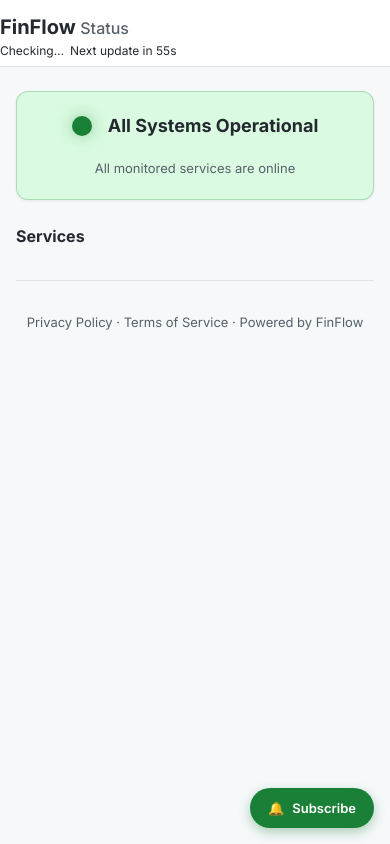
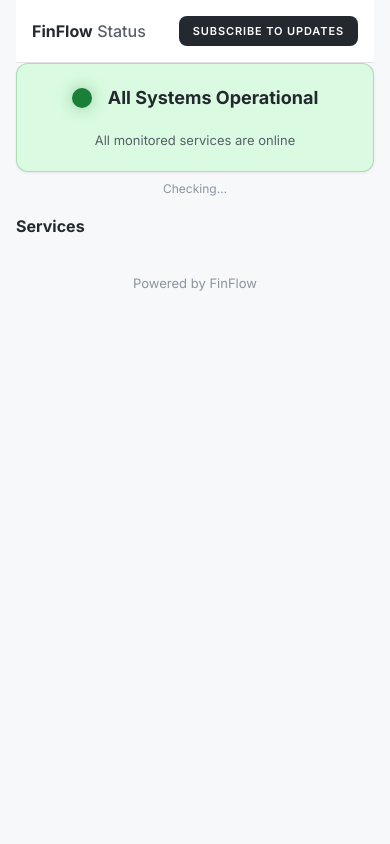
Before and after one commit to sa-munshi/finflow-status, a website: page public/index.html in a window 390 px wide. Drawn offline with Linux system fonts and the light colour scheme; no server answers.

Commit message:
Fix: header subscribe button, remove floating btn, clean footer

```diff
--- a/public/index.html
+++ b/public/index.html
@@ -13,19 +13,17 @@ body{font-family:'Inter',system-ui,-apple-system,sans-serif;background:#f6f8fa;c
 /* ── Container (mobile-first) ── */
 .container{max-width:100%;padding:0 16px}
 
-/* ── Header (sticky) ── */
-.header{position:sticky;top:0;z-index:50;background:#fff;border-bottom:1px solid #e1e4e8;padding:12px 0 6px;margin:0 -16px 24px}
+/* ── Header ── */
+.header{display:flex;align-items:center;justify-content:space-between;padding:20px 24px;background:#fff;border-bottom:1px solid #e1e4e8;position:static}
 .logo-row{display:flex;align-items:center;gap:8px}
 .logo-img{width:32px;height:32px;border-radius:6px}
-.brand{font-size:20px;font-weight:700;color:#24292f}
+.brand{font-size:18px;font-weight:700;color:#24292f}
 .brand-muted{font-weight:500;color:#57606a}
-.header-meta{font-size:12px;color:#57606a;line-height:1.4}
-.meta-right{display:flex;align-items:baseline;gap:4px}
-.meta-right div{white-space:nowrap}
-.meta-right>#countdown{white-space:nowrap}
+.subscribe-btn{background:#24292f;color:#fff;border:none;padding:10px 20px;border-radius:8px;font-size:12px;font-weight:600;letter-spacing:.08em;text-transform:uppercase;cursor:pointer;white-space:nowrap;transition:background .2s;font-family:inherit}
+.subscribe-btn:hover{background:#444}
 
 /* ── Hero ── */
-.hero{background:#fff;border-radius:12px;box-shadow:0 1px 3px rgba(0,0,0,0.08);border:1px solid #e1e4e8;padding:32px;display:flex;align-items:center;justify-content:center;gap:16px;margin-bottom:24px;text-align:center;flex-wrap:wrap;transition:background .3s ease,border-color .3s ease}
+.hero{background:#fff;border-radius:12px;box-shadow:0 1px 3px rgba(0,0,0,0.08);border:1px solid #e1e4e8;padding:32px;display:flex;align-items:center;justify-content:center;gap:16px;margin-bottom:8px;text-align:center;flex-wrap:wrap;transition:background .3s ease,border-color .3s ease}
 .hero.operational{background:#dafbe1;border-color:rgba(26,127,55,0.25)}
 .hero.degraded{background:#fff8c5;border-color:rgba(191,135,0,0.25)}
 .hero.down{background:#ffebe9;border-color:rgba(207,34,46,0.25)}
@@ -35,6 +33,9 @@ body{font-family:'Inter',system-ui,-apple-system,sans-serif;background:#f6f8fa;c
 .hero.down .hero-circle{background:#cf222e;box-shadow:0 0 16px rgba(207,34,46,.4)}
 .hero-text{font-size:24px;font-weight:700}
 .hero-sub{width:100%;font-size:15px;color:#57606a;margin-top:4px}
+
+/* ── Update bar ── */
+.update-bar{text-align:center;font-size:12px;color:#8c959f;margin:8px 0 16px}
 
 /* ── Services ── */
 .section-title{font-size:16px;font-weight:700;margin-bottom:12px;color:#24292f}
@@ -64,11 +65,6 @@ body{font-family:'Inter',system-ui,-apple-system,sans-serif;background:#f6f8fa;c
 /* Axis labels */
 .axis-row{display:flex;justify-content:space-between;padding:0 0 0 0;font-size:11px;color:#57606a;margin-top:4px}
 
-/* ── Floating subscribe button ── */
-.fab-subscribe{position:fixed;bottom:24px;right:24px;z-index:100;background:#1a7f37;color:#fff;border:none;border-radius:50px;padding:14px 22px;font-size:14px;font-weight:600;font-family:inherit;cursor:pointer;box-shadow:0 4px 12px rgba(26,127,55,.35);display:flex;align-items:center;gap:8px;transition:transform .2s,box-shadow .2s;white-space:nowrap}
-.fab-subscribe:hover{transform:translateY(-2px);box-shadow:0 6px 16px rgba(26,127,55,.4)}
-.fab-subscribe:active{transform:translateY(0)}
-
 /* ── Modal ── */
 .modal-overlay{display:none;position:fixed;inset:0;z-index:200;background:rgba(0,0,0,.5);align-items:center;justify-content:center;padding:24px;opacity:0;transition:opacity .25s ease}
 .modal-overlay.open{display:flex;opacity:1}
@@ -93,14 +89,11 @@ body{font-family:'Inter',system-ui,-apple-system,sans-serif;background:#f6f8fa;c
 .modal-close-btn:hover{background:#e1e4e8}
 
 /* ── Footer ── */
-.footer{text-align:center;padding:32px 0 0;font-size:13px;color:#57606a;border-top:1px solid #e1e4e8;margin-top:32px}
-.footer a{color:#57606a;text-decoration:none;transition:color .2s}
-.footer a:hover{color:#24292f;text-decoration:underline}
+.footer{text-align:center;padding:24px 0;font-size:13px;color:#8c959f}
 
 /* ── Tablet ── */
 @media (min-width:600px){
   .container{max-width:640px;margin:0 auto;padding:0 24px}
-  .header{margin-left:-24px;margin-right:-24px}
   .hero{padding:40px}
   .hero-text{font-size:28px}
   .svc-icon{width:32px;height:32px}
@@ -109,24 +102,20 @@ body{font-family:'Inter',system-ui,-apple-system,sans-serif;background:#f6f8fa;c
 /* ── Desktop ── */
 @media (min-width:1024px){
   .container{max-width:780px;padding:0 32px}
-  .header{margin-left:-32px;margin-right:-32px;display:flex;align-items:center;justify-content:space-between;padding:12px 0}
-  .header .logo-row{flex-shrink:0}
-  .header .meta-right{justify-content:flex-end}
-  .meta-right div{font-size:13px;line-height:1.6}
+  .header{padding:20px 32px}
   .hero{padding:48px}
 }
 
 /* ── Mobile < 480px ── */
 @media (max-width:480px){
-  .header{padding:12px 0 6px}
-  .header-meta{display:none}
-  .meta-right{font-size:12px;gap:6px}
+  .header{padding:16px 16px;gap:8px}
+  .brand{font-size:16px}
+  .subscribe-btn{padding:8px 14px;font-size:11px}
   .hero{padding:20px}
   .hero-text{font-size:18px}
   .hero-sub{font-size:13px}
   .svc-card{padding:16px}
   .bars-container{height:36px;margin:10px 0 2px}
-  .fab-subscribe{bottom:16px;right:16px;padding:12px 18px;font-size:13px}
   /* Mobile modal as bottom sheet */
   .modal-overlay{padding:0;align-items:flex-end;justify-content:stretch}
   .modal-card{width:100%;max-width:100%;border-radius:20px 20px 0 0;padding:28px 20px 20px;margin-bottom:0}
@@ -136,16 +125,13 @@ body{font-family:'Inter',system-ui,-apple-system,sans-serif;background:#f6f8fa;c
 <body>
 <div class="container">
   <!-- Header -->
-  <div class="header">
+  <header class="header">
     <div class="logo-row">
       <img class="logo-img" src="https://app.sadabmunshi.online/favicon.ico" alt="" onerror="this.style.display='none'">
       <span><span class="brand">FinFlow</span> <span class="brand-muted">Status</span></span>
     </div>
-    <div class="meta-right">
-      <div id="last-updated">Checking…</div>
-      <div id="countdown">Next update in 60s</div>
-    </div>
-  </div>
+    <button class="subscribe-btn" id="header-subscribe">Subscribe to Updates</button>
+  </header>
 
   <!-- Hero -->
   <div class="hero operational" id="hero">
@@ -153,21 +139,15 @@ body{font-family:'Inter',system-ui,-apple-system,sans-serif;background:#f6f8fa;c
     <div class="hero-text" id="hero-text">All Systems Operational</div>
     <div class="hero-sub" id="hero-sub">All monitored services are online</div>
   </div>
+  <div class="update-bar" id="update-bar">Checking…</div>
 
   <!-- Services -->
   <div class="section-title">Services</div>
   <div id="services"></div>
 
   <!-- Footer -->
-  <div class="footer">
-    <a href="#">Privacy Policy</a> &middot; <a href="#">Terms of Service</a> &middot; <a href="#">Powered by FinFlow</a>
-  </div>
+  <div class="footer">Powered by FinFlow</div>
 </div>
-
-<!-- Floating Subscribe Button -->
-<button class="fab-subscribe" id="fab-subscribe" aria-label="Subscribe to notifications">
-  <span aria-hidden="true">🔔</span> Subscribe
-</button>
 
 <!-- Subscribe Modal -->
 <div class="modal-overlay" id="modal-overlay">
@@ -207,7 +187,6 @@ const ICONS = {
   telegram: '<svg class="svc-icon" viewBox="0 0 24 24" fill="none"><path d="M12 0C5.373 0 0 5.373 0 12s5.373 12 12 12 12-5.373 12-12S18.627 0 12 0zm5.562 8.248l-2.04 9.613c-.15.668-.543.83-1.099.517l-3.037-2.237-1.465 1.41c-.162.162-.298.298-.61.298l.218-3.088 5.625-5.082c.244-.218-.054-.338-.379-.12L7.086 14.748l-2.99-.934c-.65-.203-.663-.65.136-.962l11.679-4.504c.541-.196 1.015.132.651.9z" fill="#229ED9"/></svg>'
 };
 const SVC_KEYS = ["web","whatsapp","telegram"];
-const BAR_COUNT = 30;
 const COUNTDOWN_SEC = 60;
 let countdownVal = COUNTDOWN_SEC;
 let countdownTimer = null;
@@ -215,15 +194,12 @@ let fetching = false;
 
 const $ = (s) => document.querySelector(s);
 
-function formatLastUpdated(iso) {
+function formatTimeShort(iso) {
   const d = new Date(iso);
   const h = d.getHours().toString().padStart(2,'0');
   const m = d.getMinutes().toString().padStart(2,'0');
-  const s = d.getSeconds().toString().padStart(2,'0');
   const months = ['Jan','Feb','Mar','Apr','May','Jun','Jul','Aug','Sep','Oct','Nov','Dec'];
-  const mo = months[d.getMonth()];
-  const day = d.getDate();
-  return `Last updated: ${h}:${m}:${s} \u00b7 ${mo} ${day}`;
+  return `${h}:${m} \u00b7 ${months[d.getMonth()]} ${d.getDate()}`;
 }
 
 function encodeServiceName(name) {
@@ -252,7 +228,7 @@ function renderBars24h(bars24h) {
       const slotEnd = new Date(Date.now() - (29 - index) * slotMins * 60000);
       const slotStart = new Date(slotEnd.getTime() - slotMins * 60000);
       const pct = bars24h._pct ? bars24h._pct[index] : '?';
-      tipData = `${fmt(slotStart)}\u2013${fmt(slotEnd)} \u00b7 \u26a0 Partial (${pct} up)`;
+      tipData = `${fmt(slotStart)}\u2013${fmt(slotEnd)} \u00b7 \u26a0 Partial (${pct}% up)`;
     } else if (slot === 'down') {
       bar.classList.add('down');
       const slotEnd = new Date(Date.now() - (29 - index) * slotMins * 60000);
@@ -304,9 +280,6 @@ function renderBars24h(bars24h) {
 }
 
 function render(data) {
-  // Header
-  $("#last-updated").textContent = formatLastUpdated(data.lastUpdated);
-
   // Hero
   const hero = $("#hero");
   hero.className = "hero " + data.overall;
@@ -317,9 +290,12 @@ function render(data) {
     $("#hero-text").textContent = "Some Systems Down";
     $("#hero-sub").textContent = "Some services are experiencing issues";
   } else {
-    $("#hero-text").textContent = "Some Systems Down";
-    $("#hero-sub").textContent = "Some services are experiencing issues";
+    $("#hero-text").textContent = "All Systems Down";
+    $("#hero-sub").textContent = "All monitored services are offline";
   }
+
+  // Update bar below hero
+  $("#update-bar").textContent = `Last updated: ${formatTimeShort(data.lastUpdated)} \u00b7 Next update in ${countdownVal}s`;
 
   // Services
   const svcEl = $("#services");
@@ -405,20 +381,20 @@ function resetCountdown() {
 function startCountdown() {
   if (countdownTimer) clearInterval(countdownTimer);
   countdownVal = COUNTDOWN_SEC;
-  $("#countdown").textContent = "Next update in " + countdownVal + "s";
   countdownTimer = setInterval(() => {
     countdownVal--;
     if (countdownVal <= 0) {
       fetchStatus();
     } else {
-      $("#countdown").textContent = "Next update in " + countdownVal + "s";
+      const bar = $("#update-bar");
+      if (bar) bar.textContent = bar.textContent.replace(/Next update in \d+s/, `Next update in ${countdownVal}s`);
     }
   }, 1000);
 }
 
 // ── Modal ──
 const overlay = $("#modal-overlay");
-const fabBtn = $("#fab-subscribe");
+const headerBtn = $("#header-subscribe");
 const modalClose = $("#modal-close");
 const modalForm = $("#modal-sub-form");
 const modalInput = $("#modal-input");
@@ -442,7 +418,7 @@ function closeModal() {
   document.body.style.overflow = "";
 }
 
-fabBtn.addEventListener("click", openModal);
+headerBtn.addEventListener("click", openModal);
 modalClose.addEventListener("click", closeModal);
 successClose.addEventListener("click", closeModal);
 overlay.addEventListener("click", (e) => { if (e.target === overlay) closeModal(); });
```
